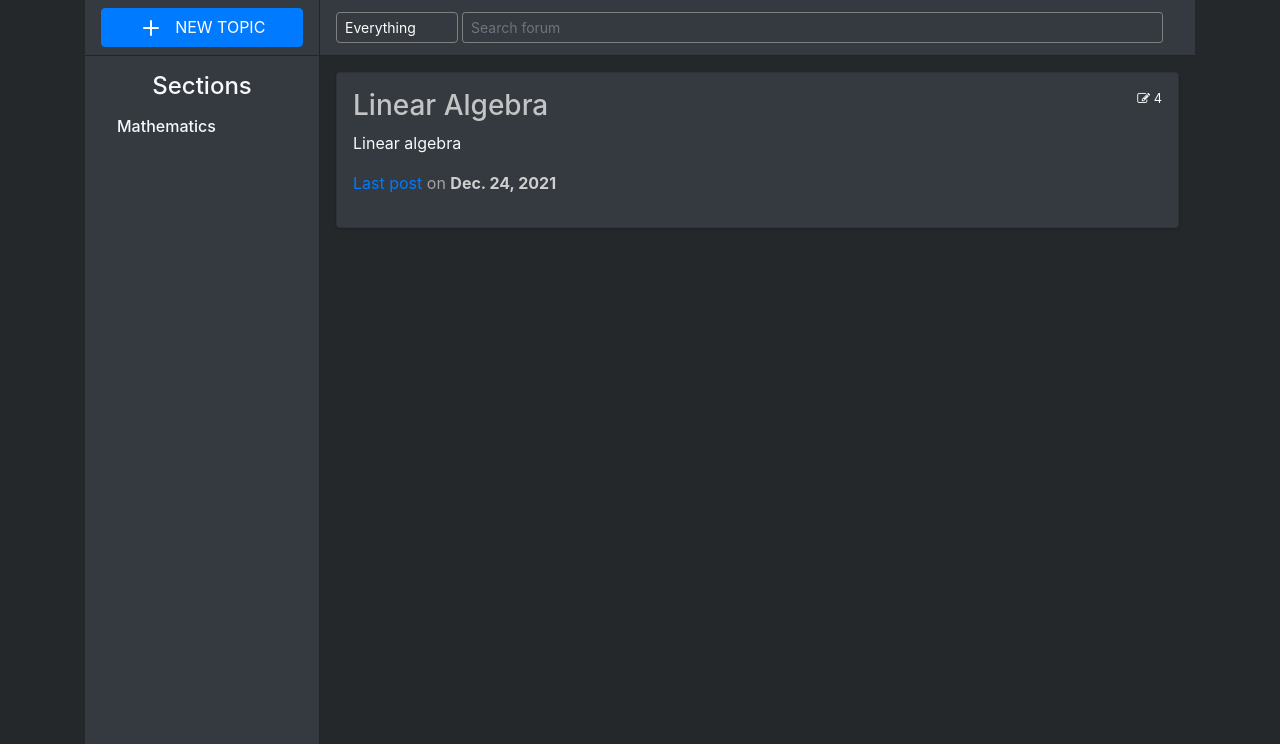
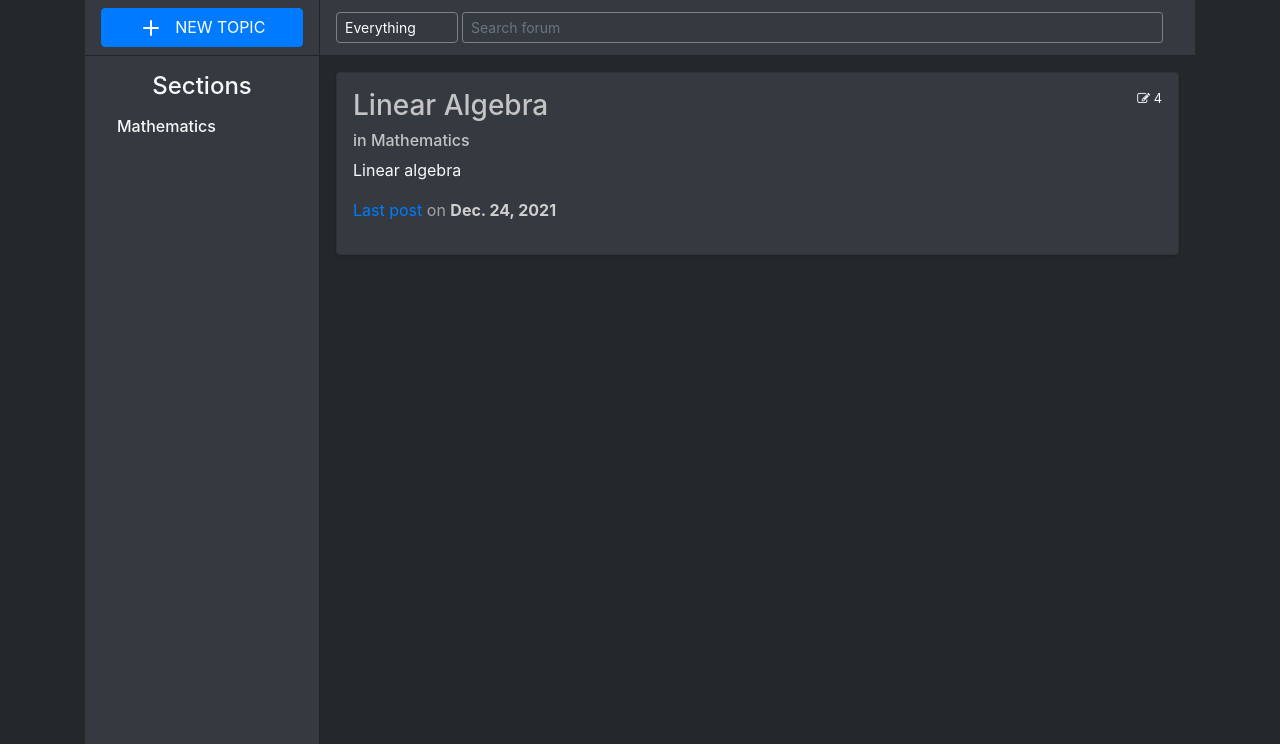
Before and after one commit to mjahidulalam/PragueStudentCenter, a Django app: page / in a window 1280 px wide. Shown: the part 56-800 px from the top of the page. Run offline with Django 3.2, Linux system fonts and the light colour scheme; data comes from the database, SQL or seed files in the repository; parts of the project's set-up code (start-up, migrations or seed data) failed here and were passed over; some libraries are stand-ins or nearby versions.

Commit message:
style changes

```diff
--- a/templates/screens/department_subjects.html
+++ b/templates/screens/department_subjects.html
@@ -33,6 +33,8 @@
                                 <div class="media forum-item">
                                     <div class="media-body">
                                         <h3><a data-toggle="collapse" data-target=".forum-content" style="color: rgb(196, 196, 196);" href="{{forum.get_url}}">{{forum.title}}</a></h3>
+                                        <h6 style="color: rgb(196, 196, 196);">in {{forum.deptartment}}</h6>
+                                        <!-- <h3><a data-toggle="collapse" data-target=".forum-content" style="color: rgb(196, 196, 196);" href="{{forum.get_url}}">{{forum.title}}</a> in {{forum.deptartment}}</h3> -->
                                         <p class="text-light">{{forum.description}}</p>
                                         {% if forum.num_posts == 0 %}
                                             <p style="color: rgb(163, 163, 163);"><strong>No post yet... </strong></p>
```
